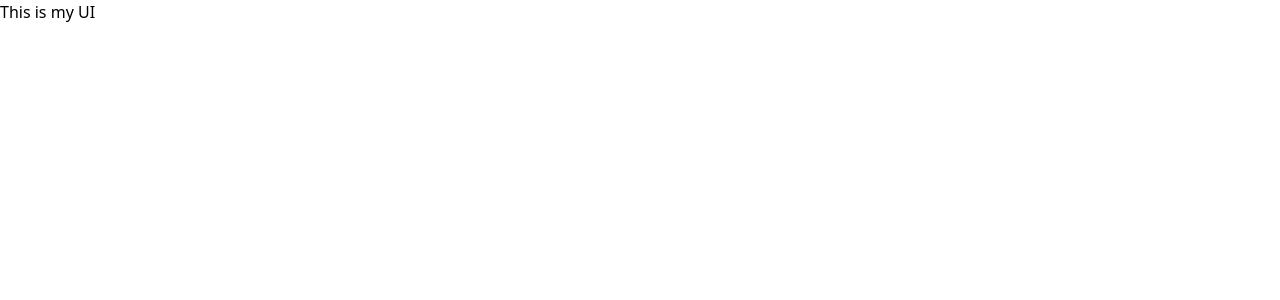
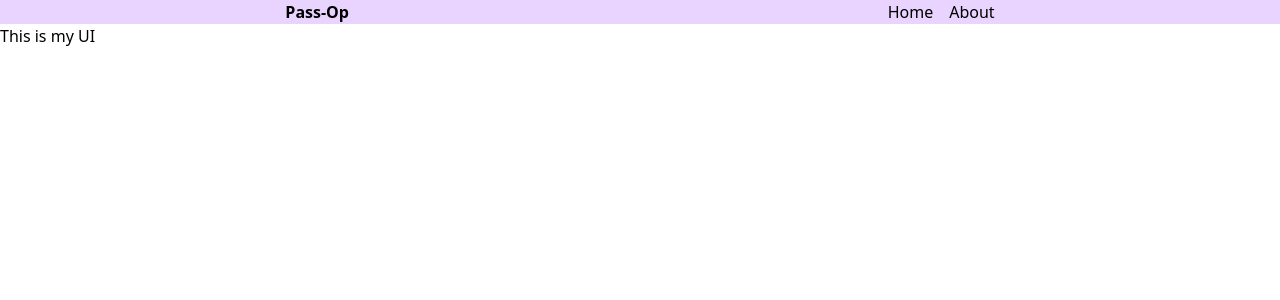
Before and after one commit to s-afrid/Pass-op, a React (Vite) app: page / in a window 1280 px wide. Shown: the top 300 px of the page. Built offline with nearby package versions, Linux system fonts and the light colour scheme.

Commit message:
added navbar structure

```diff
--- a/src/App.jsx
+++ b/src/App.jsx
@@ -1,6 +1,8 @@
+import Navbar from "./components/Navbar"
 function App() {
   return (
     <>
+    <Navbar />
       <div>
         This is my UI
       </div>
--- /dev/null
+++ b/src/components/Navbar.jsx
@@ -0,0 +1,17 @@
+import React from 'react'
+
+const Navbar = () => {
+  return (
+    <nav className='bg-purple-200 flex justify-around items-center px-4'>
+        <div className="logo font-bold">Pass-Op</div>
+      <ul>
+        <li className='flex gap-4'>
+            <a className='hover:font-bold' href='/'>Home</a>
+            <a className='hover:font-bold' href='/about'>About</a>
+        </li>
+      </ul>
+    </nav>
+  )
+}
+
+export default Navbar
```
